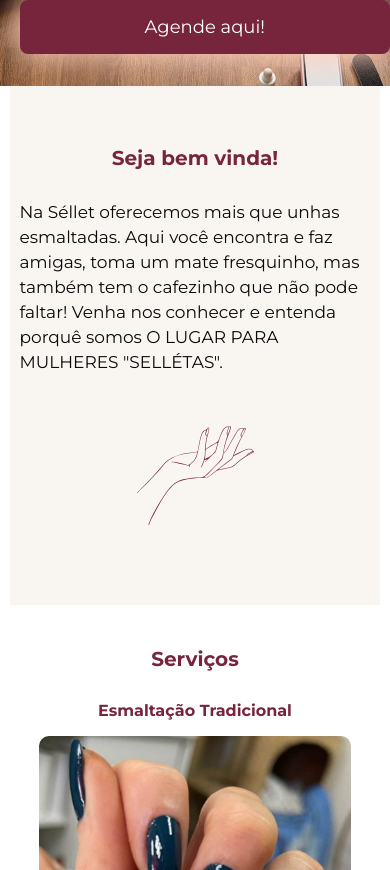
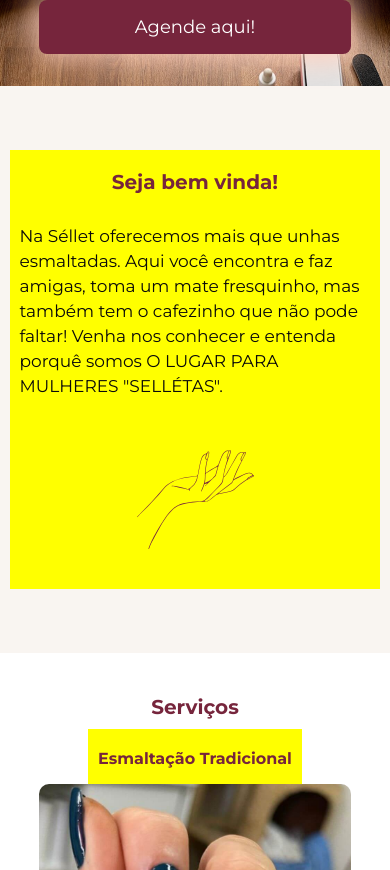
Before and after one commit to maiconsbotelho/SelletEsmalteria, a plain HTML site: page index.html in a window 390 px wide. Shown: the part 329-1199 px from the top of the page. Drawn offline with Linux system fonts and the light colour scheme.

Commit message:
Correcao container

```diff
--- a/assets/css/style.css
+++ b/assets/css/style.css
@@ -374,7 +374,7 @@
 
   .button {
         display: block;
-        width: 95vw;
+        width: 80vw;
         margin: 0 auto;
     }
 
@@ -384,6 +384,7 @@
         max-width: 95vw;
         margin: 0 auto;
         padding: 2rem 0;
+        background-color: yellow;
     }
 
     /* NAVBAR */
@@ -462,10 +463,6 @@
     }
 
     /* WELCOME SECTION */
-    .container {
-        padding: 4rem 0;
-    }
-
     .mobile-box {
         flex-direction: column-reverse;
     }
@@ -519,11 +516,6 @@
     }
 
     /* PROFESSIONAL SECTION */
-    .container {
-        width: 95vw;
-        margin: 0 auto;
-    }
-
     .founder-img {
         align-items: center;
     }
```
